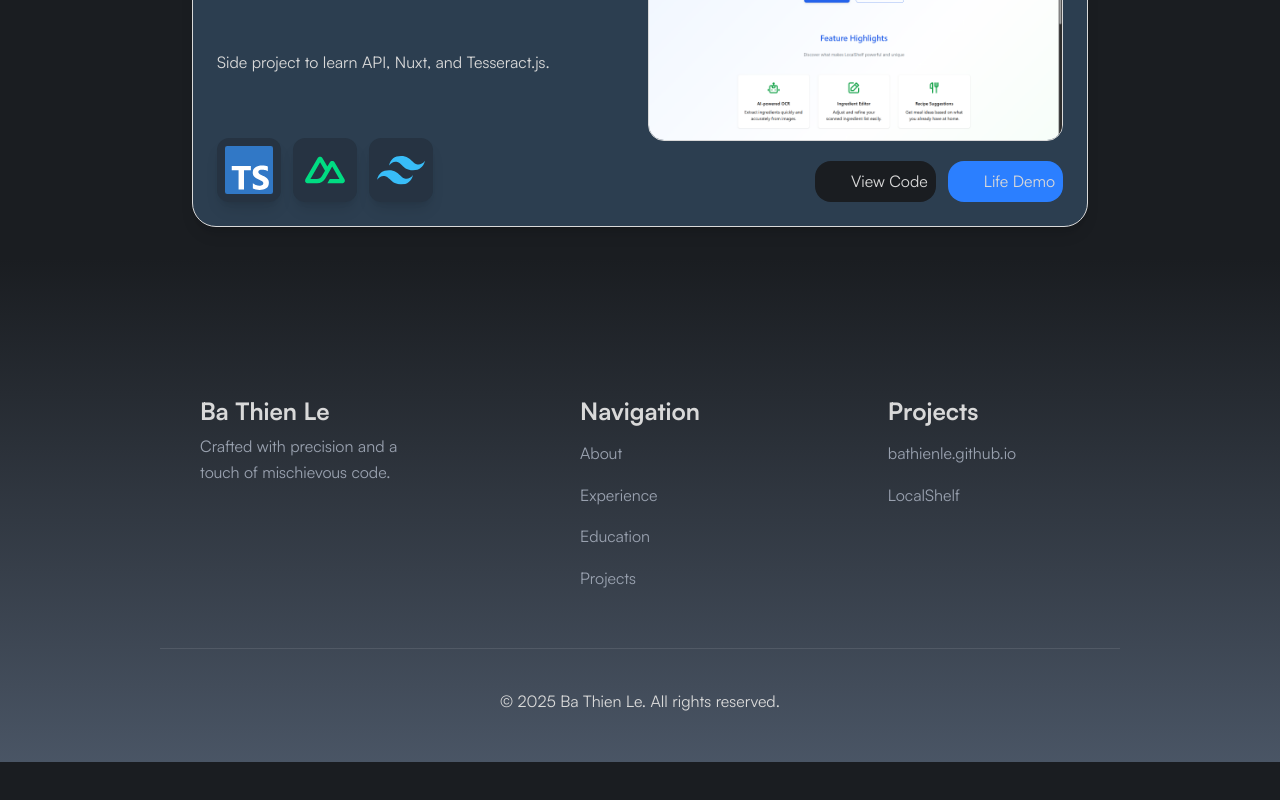
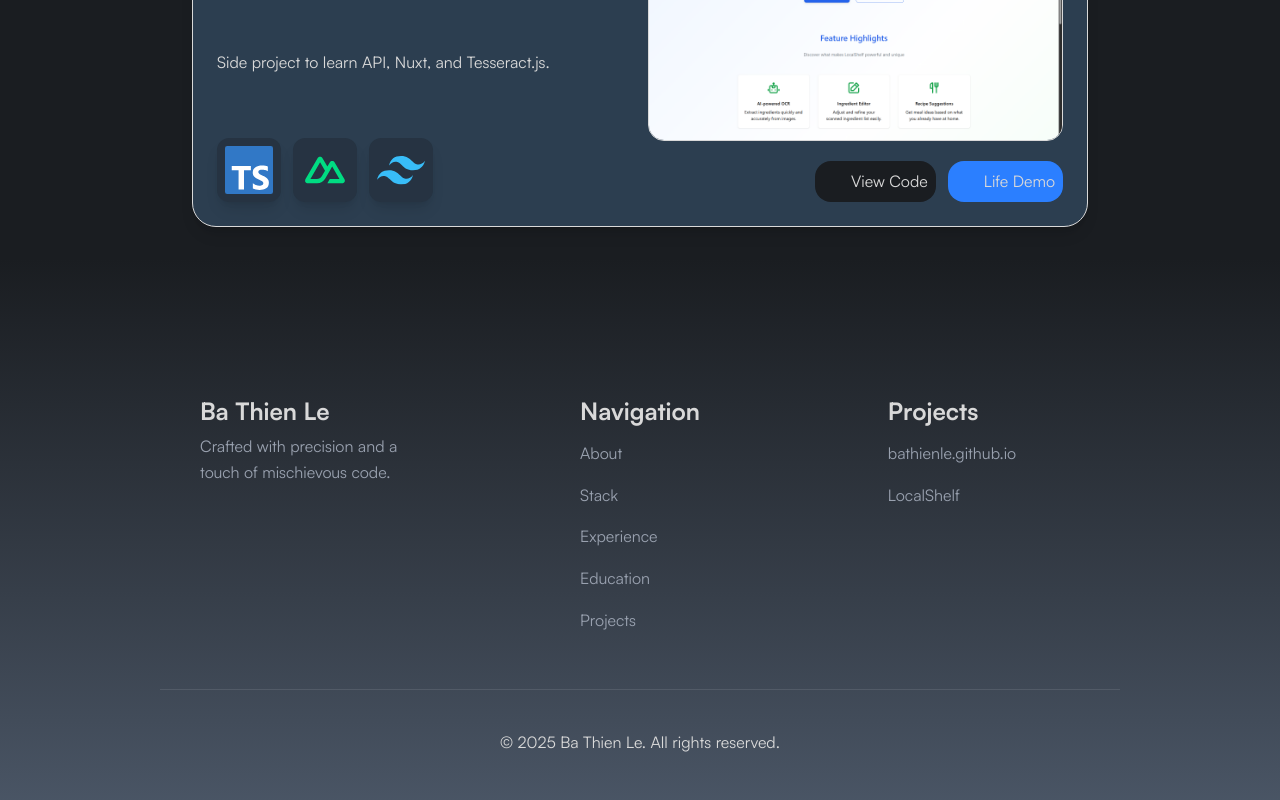
Before and after one commit to bathienle/bathienle.github.io, a Vue app: page / in a window 1280 px wide. Shown: the part 3180-3980 px from the top of the page. Before the commit the page ends 3942 px from the top, so only its background shows below. Built offline with nearby package versions, Linux system fonts and the light colour scheme; some icons are missing.

Commit message:
Refactor navigation links (#109)

```diff
--- a/src/components/AppFooter.vue
+++ b/src/components/AppFooter.vue
@@ -63,17 +63,12 @@
 <script setup lang="ts">
 import { Icon } from '@iconify/vue';
 import { computed, inject } from 'vue';
+import { useNavigation } from '@/composables/useNavigation';
 
 import type { Ref } from 'vue';
 import type { Content } from '@/types/content.ts';
 
-const links = [
-  { href: '#about', label: 'About' },
-  { href: '#experience', label: 'Experience' },
-  { href: '#education', label: 'Education' },
-  { href: '#project', label: 'Projects' },
-];
-
+const { links } = useNavigation();
 const currentYear = new Date().getFullYear();
 const content = inject<Ref<Content>>('content');
 const projects = computed(() => content?.value?.projects);
--- a/src/components/AppNavbar.vue
+++ b/src/components/AppNavbar.vue
@@ -63,18 +63,12 @@
 <script setup lang="ts">
 import { computed, inject, ref } from 'vue';
 import { Icon } from '@iconify/vue';
+import { useNavigation } from '@/composables/useNavigation';
 
 import type { Ref } from 'vue';
 import type { Content } from '@/types/content.ts';
 
-const links = [
-  { href: '#about', label: 'About' },
-  { href: '#stack', label: 'Stack' },
-  { href: '#experience', label: 'Experience' },
-  { href: '#education', label: 'Education' },
-  { href: '#project', label: 'Projects' },
-];
-
+const { links } = useNavigation();
 const content = inject<Ref<Content>>('content');
 const profile = computed(() => content?.value?.profile);
 const socials = computed(() => content?.value?.profile?.socials);
--- /dev/null
+++ b/src/composables/useNavigation.ts
@@ -0,0 +1,11 @@
+export const useNavigation = () => {
+  const links = [
+    { href: '#about', label: 'About' },
+    { href: '#stack', label: 'Stack' },
+    { href: '#experience', label: 'Experience' },
+    { href: '#education', label: 'Education' },
+    { href: '#project', label: 'Projects' },
+  ];
+
+  return { links };
+};
```
